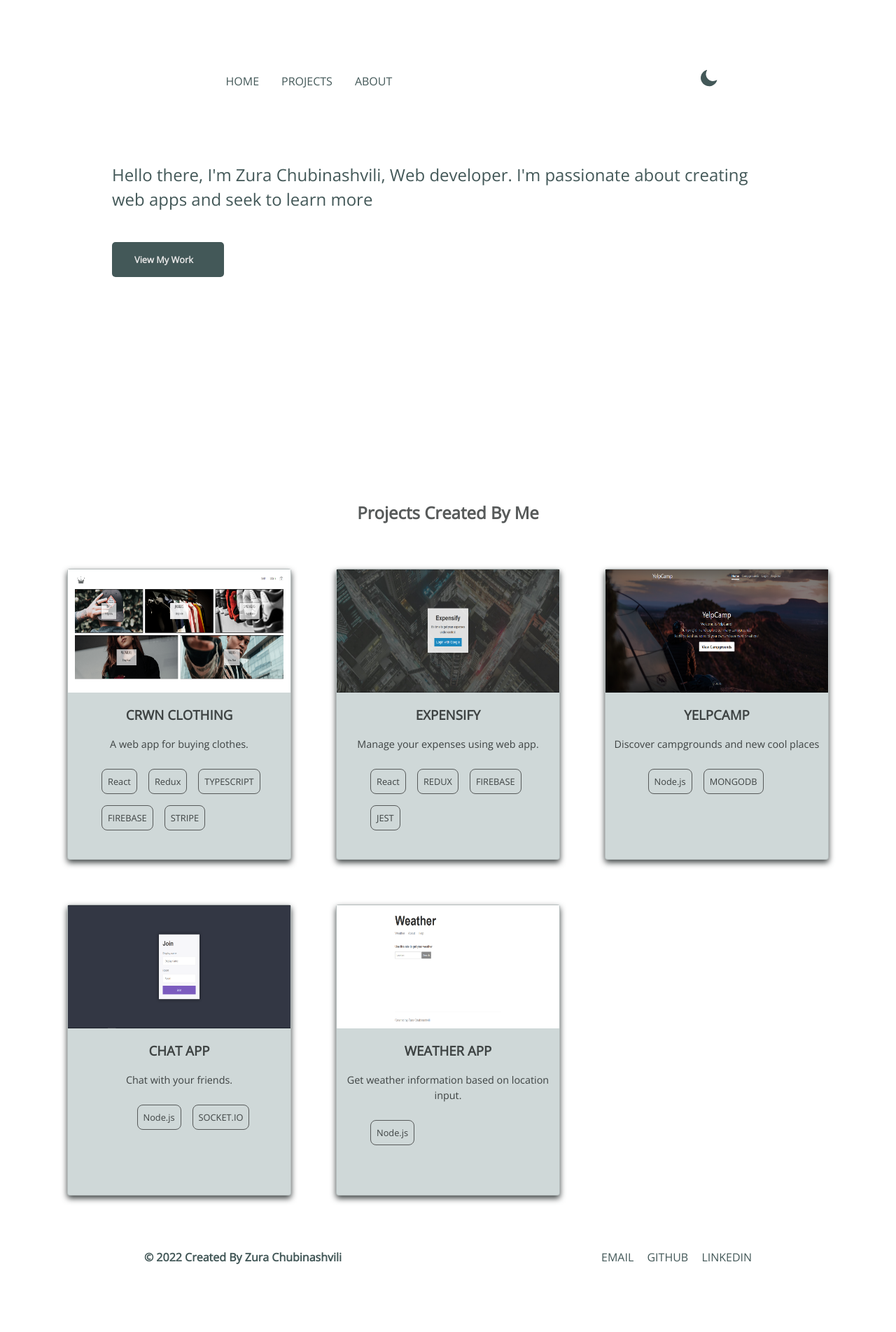
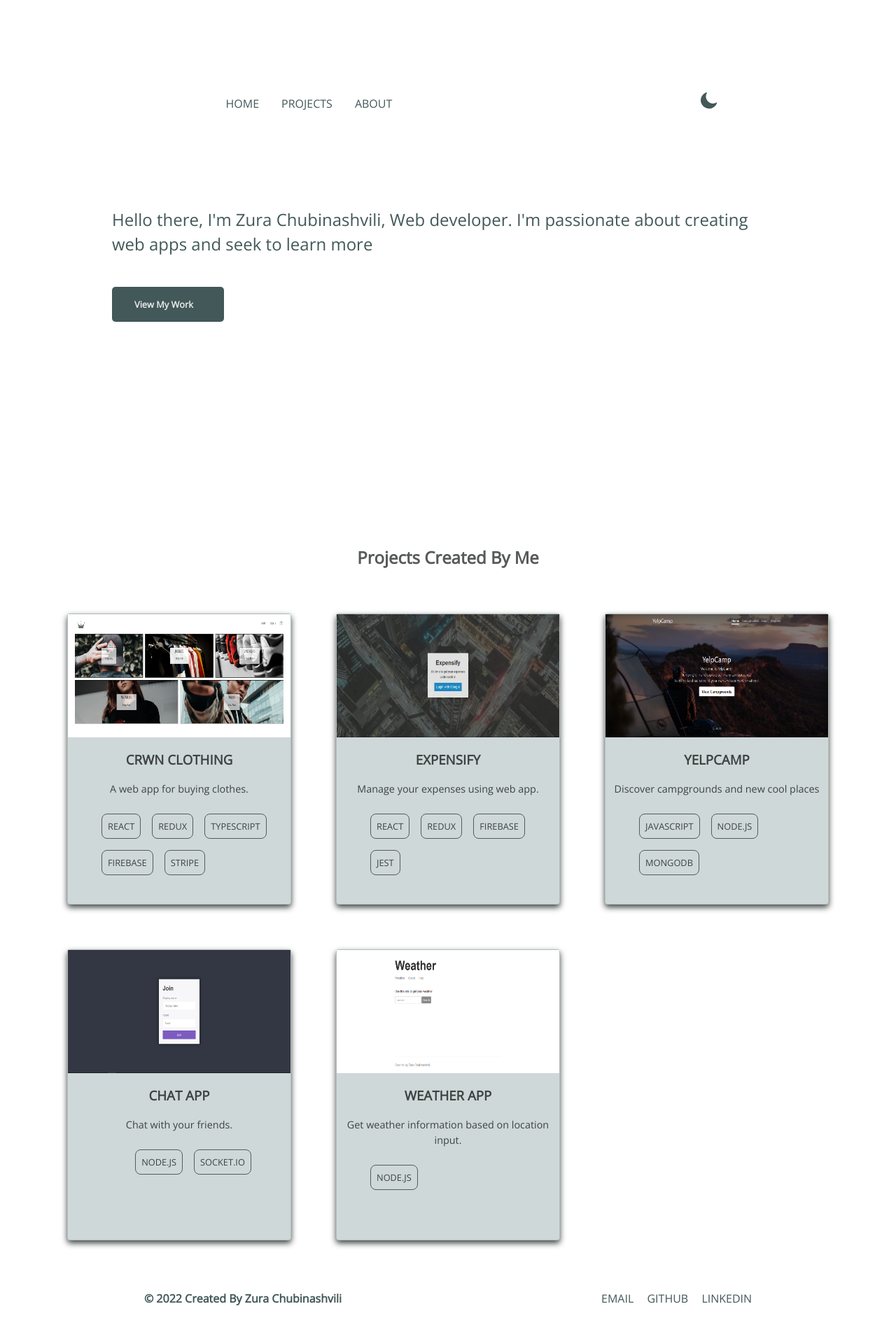
Before and after one commit to chubinashvili/my-portfolio, a React (Create React App) app: page / in a window 1280 px wide. Shown: the top 1904 px of the page at 70% size. Before the commit the page ends 1857 px from the top, so only its background shows below. Built offline with nearby package versions, Linux system fonts and the light colour scheme.

Commit message:
fixing some styling problems

```diff
--- a/src/components/Footer/Footer.component.jsx
+++ b/src/components/Footer/Footer.component.jsx
@@ -1,6 +1,6 @@
 import React, { useContext } from 'react'
 
-import { FooterContainer, Text, Link } from './Footer.styles';
+import { ContentContainer, FooterContainer, Text, Link } from './Footer.styles';
 
 import { SwitchContext } from '../../contexts/switch.context';
 
@@ -8,6 +8,7 @@ const Footer = () => {
   const { isThemeDark } = useContext(SwitchContext);
   return (
     <FooterContainer>
+      <ContentContainer>
         <Text isThemeDark={isThemeDark}>© 2022 Created By <span>Zura Chubinashvili</span></Text>
         <div>
           <Link
@@ -35,6 +36,7 @@ const Footer = () => {
             LINKEDIN
           </Link>
         </div>
+      </ContentContainer>
     </FooterContainer>
   )
 }
--- a/src/components/Footer/Footer.styles.jsx
+++ b/src/components/Footer/Footer.styles.jsx
@@ -7,16 +7,20 @@ const darkThemeStylesTxt = css`
 const darkThemeStylesLink = css`
     color: #e6e6e6;
 `
+export const FooterContainer = styled.div`
+    bottom: 0;
+    width: 100%;
+    clear: both;
+`
 
-
-export const FooterContainer = styled.div`
+export const ContentContainer = styled.div`
     display: flex;
     max-width: 100vw;
-    height: 5rem;
+    height: 6rem;
     justify-content: space-around;
     align-items: center;
     @media screen and (max-width: 522px) {
-        flex-direction: column;
+        flex-direction: column-reverse;
         margin-bottom: 1.2rem;
     }
 
@@ -27,6 +31,9 @@ export const Text = styled.h4`
     span {
         font-weight: bold;
     }
+    @media screen and (max-width: 528px) {
+        max-width: 100%;
+    }
 `
 
 export const Link = styled.a`
--- a/src/components/Project/Project.component.jsx
+++ b/src/components/Project/Project.component.jsx
@@ -21,7 +21,7 @@ const Project = ({ title, body, technologies, imageUrl, web}) => {
           <TechList isThemeDark={isThemeDark}>
             {technologies.map((tech) => (
               <li key={tech} >
-                {tech}
+                {tech.toUpperCase()}
               </li>
             ))}
           </TechList>
--- a/src/routes/About/About.styles.jsx
+++ b/src/routes/About/About.styles.jsx
@@ -9,14 +9,10 @@ export const AboutContainer = styled.div`
     align-items: center;
     flex-direction: column;
     margin-bottom: 20rem;
-    @media screen and (max-width: 800px) {
-        margin-top:5rem;
-        margin-bottom: 13rem;
-    }
 `
 
 export const AboutTextContainer = styled.div`
-        text-align: left;
+    text-align: left;
 
 `
 
@@ -29,7 +25,7 @@ export const AboutText = styled.h1`
     @media screen and (max-width: 800px) {
         line-height: 1.7rem;
         max-width: 50rem;
-        margin-left: 2rem;
+        margin-left: .8rem;
     }
 
 `
--- a/src/routes/Home/Home.component.jsx
+++ b/src/routes/Home/Home.component.jsx
@@ -1,7 +1,7 @@
 import React, { useContext } from 'react'
 
 import Projects from '../Projects/Projects.component';
-import { HomeContainer, TextContainer, Text, Button } from './Home.styles';
+import { HomeContainer, ContentContainer, Text, Button } from './Home.styles';
 
 import { SwitchContext } from '../../contexts/switch.context';
 
@@ -10,12 +10,12 @@ const Home = () => {
   return (
     <section id='home'>
         <HomeContainer>
-            <TextContainer>
-              <Text isThemeDark={isThemeDark}>Hello there, I'm <span>Zura Chubinashvili</span>, Web developer. I'm passionate about creating web apps and seek to learn more</Text>
-            </TextContainer>
+          <ContentContainer>
+            <Text isThemeDark={isThemeDark}>Hello there, I'm <span>Zura Chubinashvili</span>, Web developer. I'm passionate about creating web apps and seek to learn more</Text>
             <Button isThemeDark={isThemeDark} href='#projects'>
-                  View My Work
+              View My Work
             </Button>
+          </ContentContainer>
         </HomeContainer>
         <Projects />
     </section>
--- a/src/routes/Home/Home.styles.jsx
+++ b/src/routes/Home/Home.styles.jsx
@@ -12,12 +12,12 @@ const darkThemeStylesBtn = css`
 export const HomeContainer = styled.div`
     margin-bottom: 20rem;
     display: flex;
-    flex-direction: column;
     align-items: center;
     justify-content: center;
+    max-width: 100vw;
 `
 
-export const TextContainer = styled.div`
+export const ContentContainer = styled.div`
     text-align: left;
 `
 
@@ -25,20 +25,18 @@ export const Text = styled.h1`
     line-height: 2.2rem;
     color: #435858;
     font-weight: 400;
-    max-width:60rem;
+    max-width: 60rem;
     ${({isThemeDark}) => isThemeDark && darkThemeStylesTxt}
     @media screen and (max-width: 800px) {
         line-height: 1.7rem;
-        max-width: 50rem;
-        margin-left: 2rem;
-
+        max-width: 40rem;
+        margin-left: .8rem;
     }
 `
 
 export const Button = styled.a`
     ${({isThemeDark}) => isThemeDark && darkThemeStylesBtn}
     margin-top: 1.5rem;
-    margin-right: 50rem;
     display: inline-block;
     background-color:  #435858;
     color: rgb(229 229 229);
@@ -50,7 +48,6 @@ export const Button = styled.a`
     width: 10rem;
     @media screen and (max-width: 800px) {
         margin-right: 0rem;
-        margin-left: 2rem;
-        align-self: flex-start;
+        margin-left: .8rem;
     }
 `
--- a/src/routes/Navigation/Navigation.styles.jsx
+++ b/src/routes/Navigation/Navigation.styles.jsx
@@ -10,20 +10,23 @@ export const NavContainer = styled.nav`
     max-width: 100vw;
     display: flex;
     justify-content: space-around;
-    height: 12rem;
+    height: 16rem;
     align-items: center;
 `
 
 export const IconContainer = styled.div`
     cursor: pointer;
-
+    @media screen and (max-width: 480px) {
+        width: 14%;
+        justify-content: space-between;
+    }
 `
 export const NavLinks = styled.ul`
     display: flex;
     list-style: none;
-    @media screen and (max-width: 800px) {
-        width: 75%;
-        justify-content: space-around;
+    @media screen and (max-width: 480px) {
+        justify-content: space-between;
+        width: 70%;
     }
 `
 
@@ -32,7 +35,7 @@ export const Navlink = styled(Link)`
     margin-left: 2rem;
     color: #435858;
     ${({isThemeDark}) => isThemeDark && darkThemeStyles}
-    @media screen and (max-width: 800px) {
-        margin-left: 0rem;
+    @media screen and (max-width: 480px) {
+        margin-left: 0;
     }
 `
--- a/src/routes/Projects/Projects.component.jsx
+++ b/src/routes/Projects/Projects.component.jsx
@@ -37,7 +37,7 @@ const PROJECTS = [
       body: 'Discover campgrounds and new cool places',
       web: 'https://yelpcamp56.herokuapp.com/ ',
       imageUrl: '/images/yelpcamp.PNG',
-      technologies: ['Node.js', 'MONGODB'],
+      technologies: ['Javascript', 'Node.js', 'MONGODB'],
     },
     {
         title: 'CHAT APP',
--- a/src/routes/Projects/Projects.styles.jsx
+++ b/src/routes/Projects/Projects.styles.jsx
@@ -10,7 +10,7 @@ export const ProjectsContainer = styled.div`
     grid-template-columns: repeat(auto-fill, minmax(10rem, 20rem));
     grid-auto-columns: 1fr;
     justify-content: center;
-    margin-bottom: 3rem;
+    margin-bottom: 2.2rem;
     @media screen and (max-width: 800px) {
         grid-gap: 1.5rem;
     }
```
Also changed, not shown: src/routes/Navigation/Navigation.component.jsx (indentation only). Lines whose indentation alone changed are shown as unchanged.
